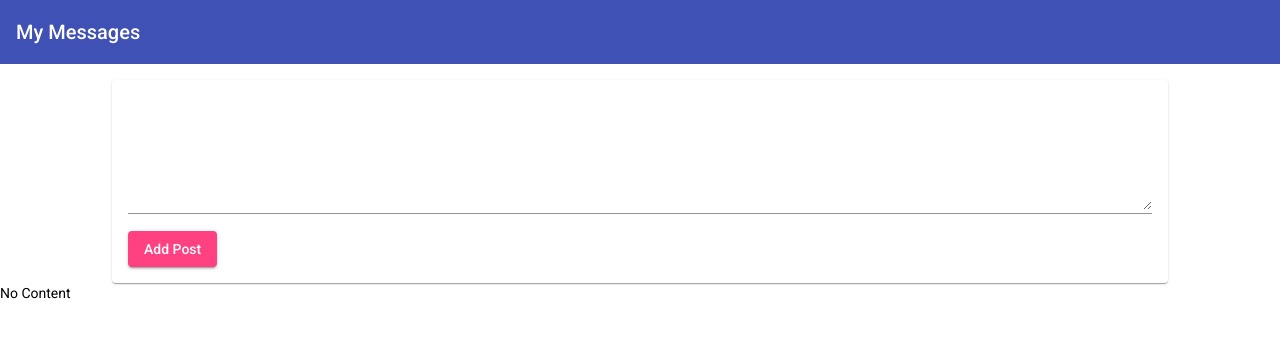
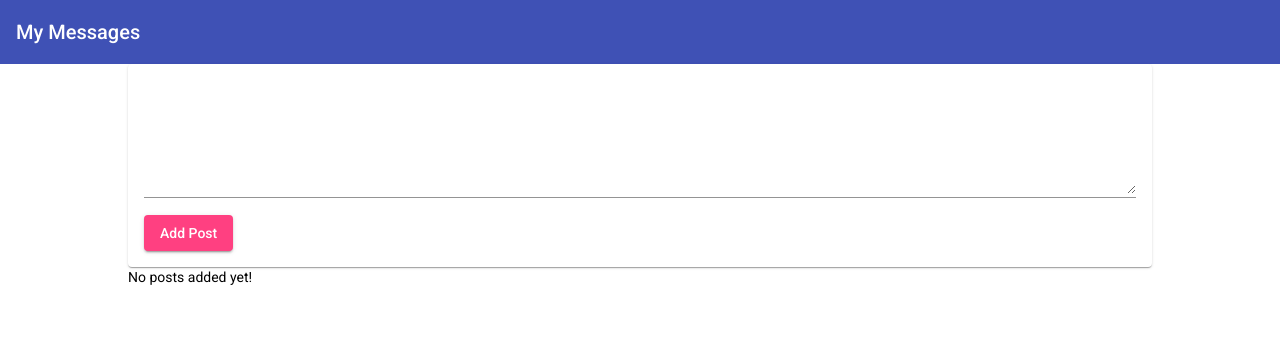
Before and after one commit to sameerbhilare/MEAN, an Angular app in the folder Workspace/mean-course/: page / in a window 1280 px wide. Shown: the top 338 px of the page. Built offline with nearby package versions, Linux system fonts and the light colour scheme.

Commit message:
Outputing posts in an Expansion Panel

```diff
--- a/Workspace/mean-course/src/app/app.component.css
+++ b/Workspace/mean-course/src/app/app.component.css
@@ -1,3 +1,5 @@
 main {
   margin-top: 1rem;
+  width: 80%;
+  margin: auto;
 }
--- a/Workspace/mean-course/src/app/app.component.html
+++ b/Workspace/mean-course/src/app/app.component.html
@@ -1,4 +1,5 @@
 <app-header></app-header>
 <main>
   <app-post-create></app-post-create>
+  <app-post-list></app-post-list>
 </main>
--- a/Workspace/mean-course/src/app/posts/post-create/post-create.component.css
+++ b/Workspace/mean-course/src/app/posts/post-create/post-create.component.css
@@ -1,8 +1,3 @@
-mat-card {
-  width: 80%;
-  margin: auto;
-}
-
 mat-form-field,
 textarea {
   width: 100%;
--- a/Workspace/mean-course/src/app/posts/post-create/post-create.component.html
+++ b/Workspace/mean-course/src/app/posts/post-create/post-create.component.html
@@ -4,5 +4,3 @@
   </mat-form-field>
   <button mat-raised-button color="accent" (click)="onAddPost()">Add Post</button>
 </mat-card>
-
-<p>{{ newPost }}</p>
--- /dev/null
+++ b/Workspace/mean-course/src/app/posts/post-list/post-list.component.css
@@ -0,0 +1,9 @@
+/* targets the element itself */
+:host {
+  display: block;
+  margin-top: 1rem;
+}
+
+info-text {
+  text-align: center;
+}
--- /dev/null
+++ b/Workspace/mean-course/src/app/posts/post-list/post-list.component.html
@@ -0,0 +1,12 @@
+<mat-accordion multi *ngIf="posts.length >= 0">
+  <mat-expansion-panel *ngFor="let post of posts">
+    <mat-expansion-panel-header>
+        {{ post.title }}
+      </mat-expansion-panel-header>
+      <p>
+        {{ post.content }}
+      </p>
+  </mat-expansion-panel>
+  </mat-accordion>
+  <!-- mat-body-1 => https://material.angular.io/guide/typography -->
+  <p *ngIf="posts.length <= 0" class="info-text mat-body-1">No posts added yet!</p>
--- /dev/null
+++ b/Workspace/mean-course/src/app/posts/post-list/post-list.component.ts
@@ -0,0 +1,14 @@
+import { Component } from '@angular/core';
+
+@Component({
+  selector: 'app-post-list',
+  templateUrl: './post-list.component.html',
+})
+export class PostListComponent {
+  // posts = [
+  //   { title: 'First Post', content: 'This is the first post content.' },
+  //   { title: 'Second Post', content: 'This is the second post content.' },
+  //   { title: 'Third Post', content: 'This is the third post content.' },
+  // ];
+  posts = [];
+}
```
Also changed, not shown: Workspace/mean-course/src/app/app.module.ts (+9 -1 lines).
